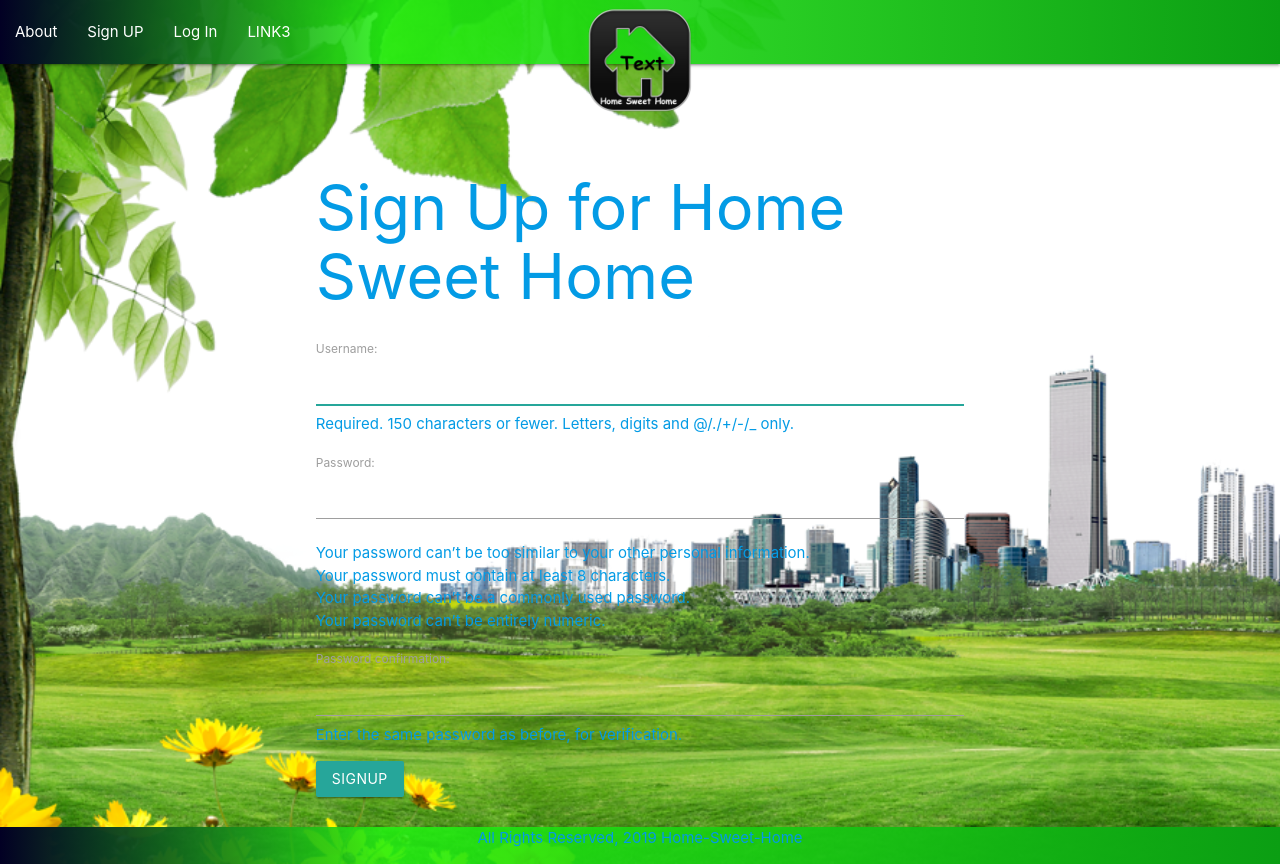
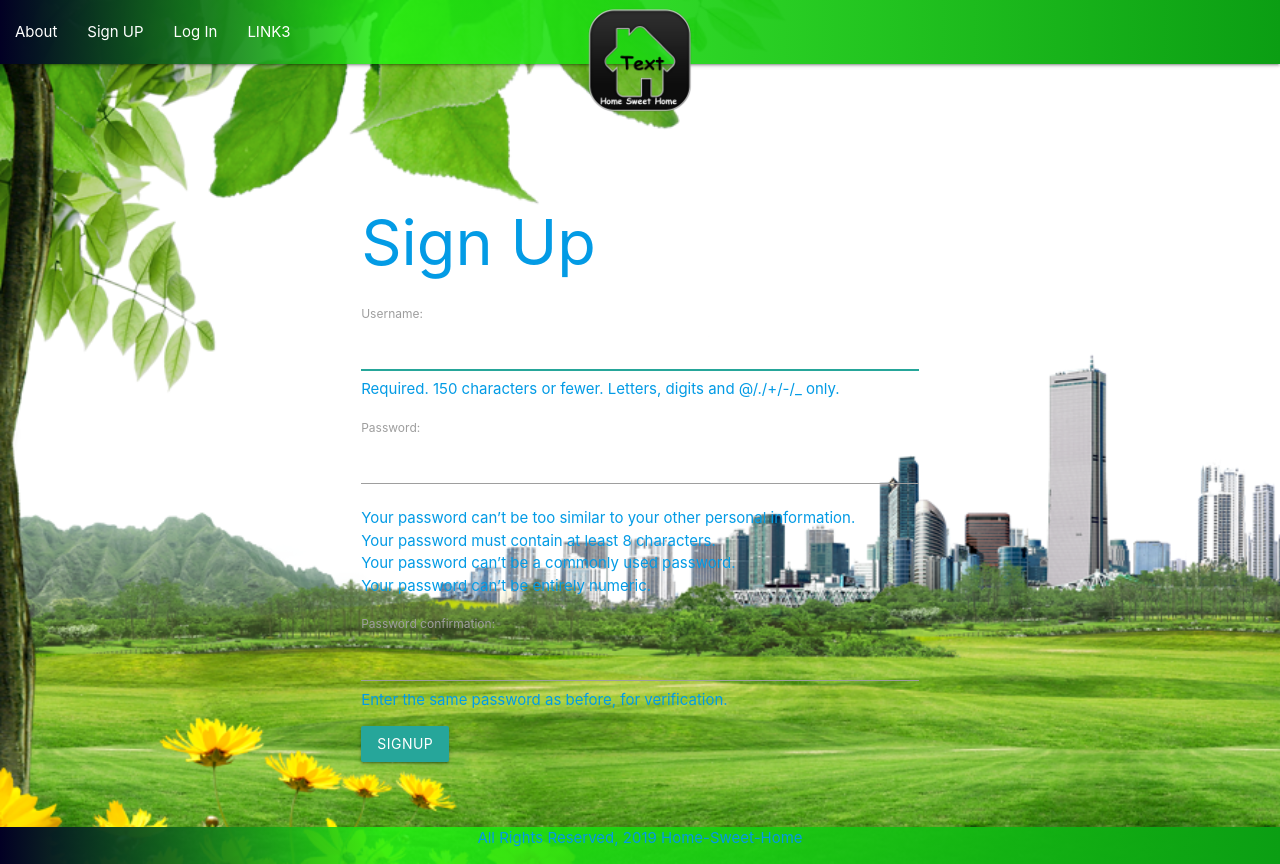
Before and after one commit to JManey/home_sweet_home, a Django app: page /accounts/signup in a window 1280 px wide. Run offline with Django 3.2, Linux system fonts and the light colour scheme.

Commit message:
Added a div around form and another div to make space at the Botton

```diff
--- a/main_app/templates/registration/signup.html
+++ b/main_app/templates/registration/signup.html
@@ -1,15 +1,20 @@
 {% extends 'base.html' %}
 {% block content %}
 
-<h1>Sign Up for Home Sweet Home</h1>
+<h1>Sign Up</h1>
 
 {% if error_message %}<p class="red-text">{{ error_message}}</p>{% endif %}
 <!-- Add the login form -->
+<div class="sign-form">
 <form method="post" action="{% url 'signup' %}">
+
   {% csrf_token %}
   {{ form.as_p }}
   <input type="submit" class="btn" value="signup">
 </form>
+</div>
+<div id="space-botton">
 
+</div>
 
 {% endblock %}
```
